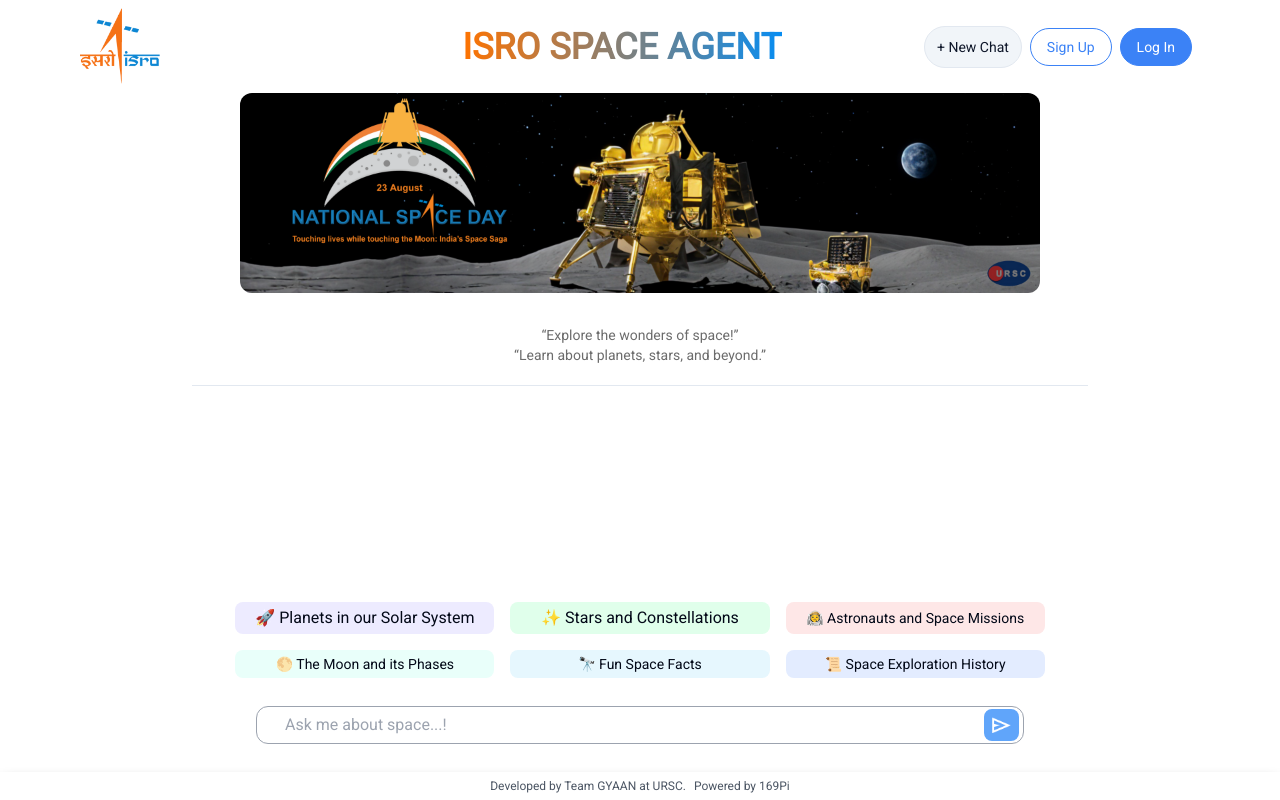
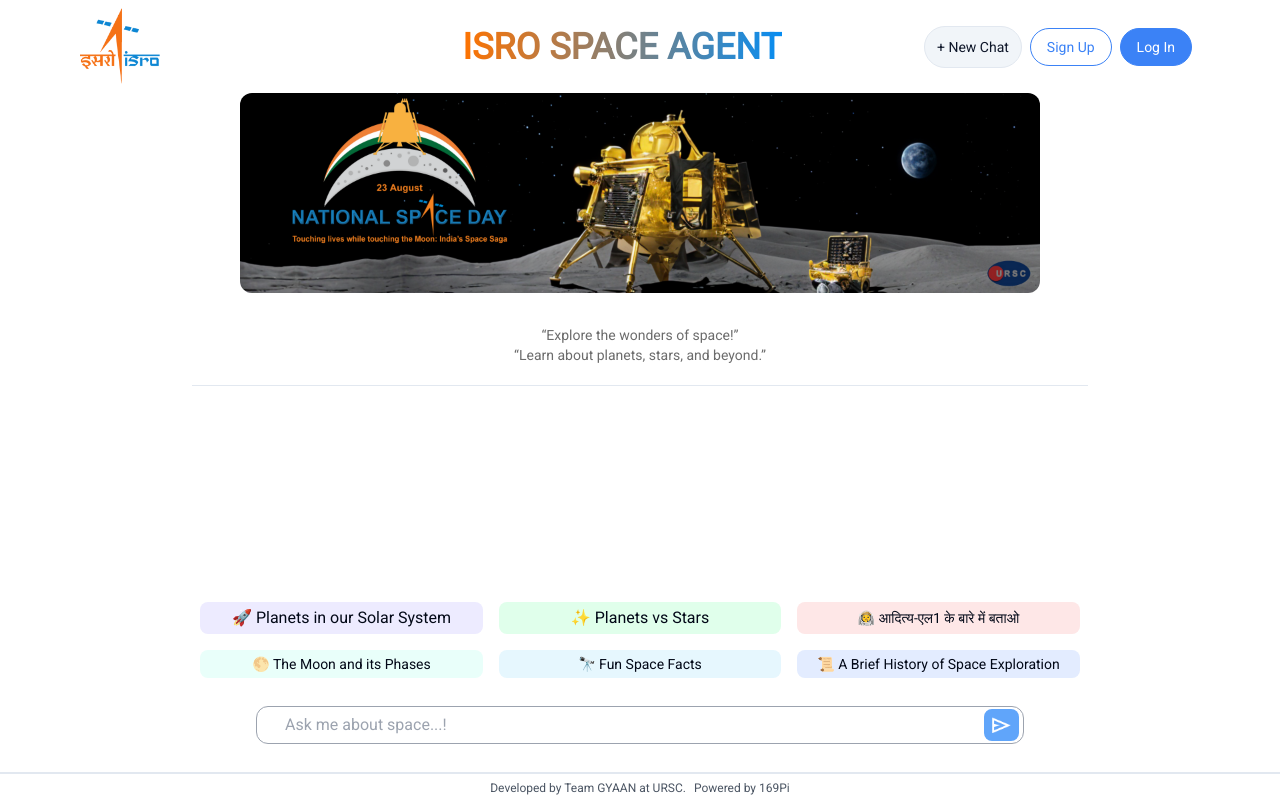
Before and after one commit to SaawanBohreKidsPlatform/isro-chat-kids, a Next.js app in the folder ai-chatbot-kids/: page / in a window 1280 px wide. Built offline with nearby package versions, Linux system fonts and the light colour scheme.

Commit message:
Padding resolved

```diff
--- a/ai-chatbot-kids/app/page.tsx
+++ b/ai-chatbot-kids/app/page.tsx
@@ -257,7 +257,7 @@
           </div>
         </div>
       ) : null}
-      <div className="absolute bottom-0 left-0 w-full flex flex-col items-center lg:pb-14 pb-10 max-h-screen pt-24">
+      <div className="absolute lg:bottom-14 left-0 w-full flex flex-col items-center bottom-10 max-h-screen pt-24">
         {!chatStarted ? (
           <div className="mt-10 lg:mx-5 md:mx-5 lg:mb-5 md:mb-5 mb-3 grid grid-cols-1 lg:grid-cols-3 md:grid-cols-2 text-left">
             <ButtonComponent
@@ -271,7 +271,7 @@
             <ButtonComponent
               name="template-query-2"
               className="invisible md:visible lg:visible justify-center md:px-5 lg:px-5 px-2 lg:py-1 md:py-1 py-0.5 bg-[#E0FFEB] backdrop-blur-2x lg:static lg:w-auto rounded-lg lg:m-2 m-1"
-              buttonText="✨ Stars and Constellations"
+              buttonText="✨ Planets vs Stars"
               onClick={(e?: React.MouseEvent<Element, MouseEvent>) => {
                 setTemplateInput("Planets vs Stars");
               }}
@@ -279,7 +279,7 @@
             <ButtonComponent
               name="template-query-3"
               className="justify-center lg:text-md md:text-md text-sm md:px-5 lg:px-5 px-2 lg:py-1 md:py-1 py-0.5 bg-[#FEE7E7] backdrop-blur-2x lg:static lg:w-auto rounded-lg lg:m-2 m-1"
-              buttonText="👩‍🚀 Astronauts and Space Missions"
+              buttonText="👩‍🚀 आदित्य-एल1 के बारे में बताओ"
               onClick={(e?: React.MouseEvent<Element, MouseEvent>) => {
                 setTemplateInput("आदित्य-एल1 के बारे में बताओ");
               }}
@@ -303,7 +303,7 @@
             <ButtonComponent
               name="template-query-6"
               className="justify-center lg:text-md md:text-md text-sm md:px-5 lg:px-5 px-2 lg:py-1 md:py-1 py-0.5 bg-[#E3ECFF] backdrop-blur-2x lg:static lg:w-auto rounded-lg lg:m-2 m-1"
-              buttonText="📜 Space Exploration History"
+              buttonText="📜 A Brief History of Space Exploration"
               onClick={(e?: React.MouseEvent<Element, MouseEvent>) => {
                 setTemplateInput("A Brief History of Space Exploration");
               }}
@@ -357,7 +357,7 @@
         </div>
       </div>
 
-      <div className="absolute bottom-0 w-full text-center text-gray-600 text-xs py-1.5 shadow-lg shadow-black">
+      <div className="absolute bottom-1 w-full text-center text-gray-600 text-xs pt-1.5 border-t-2">
         Developed by Team GYAAN at URSC.
         <span className="ml-2">Powered by 169Pi</span>
       </div>
```
